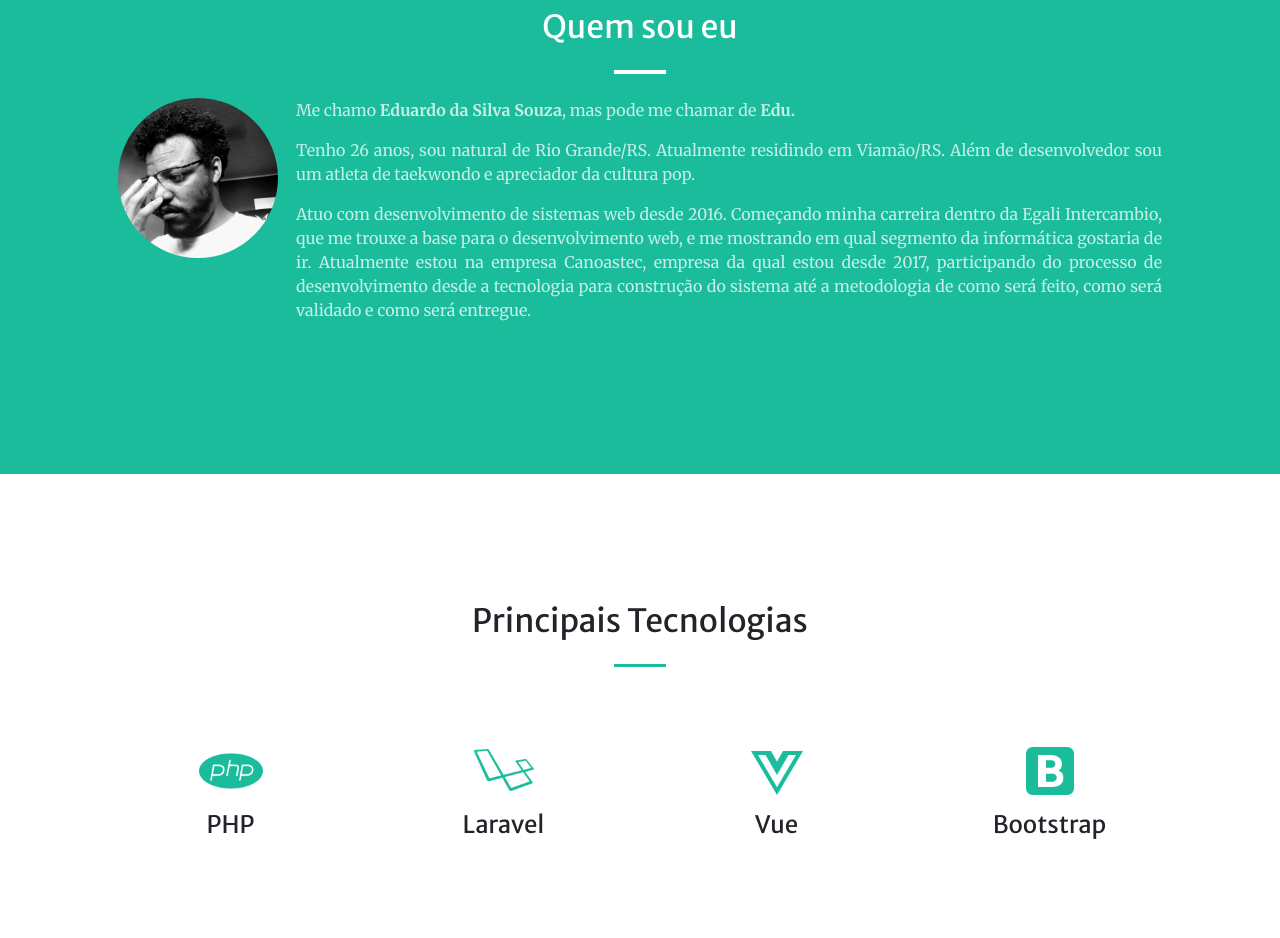
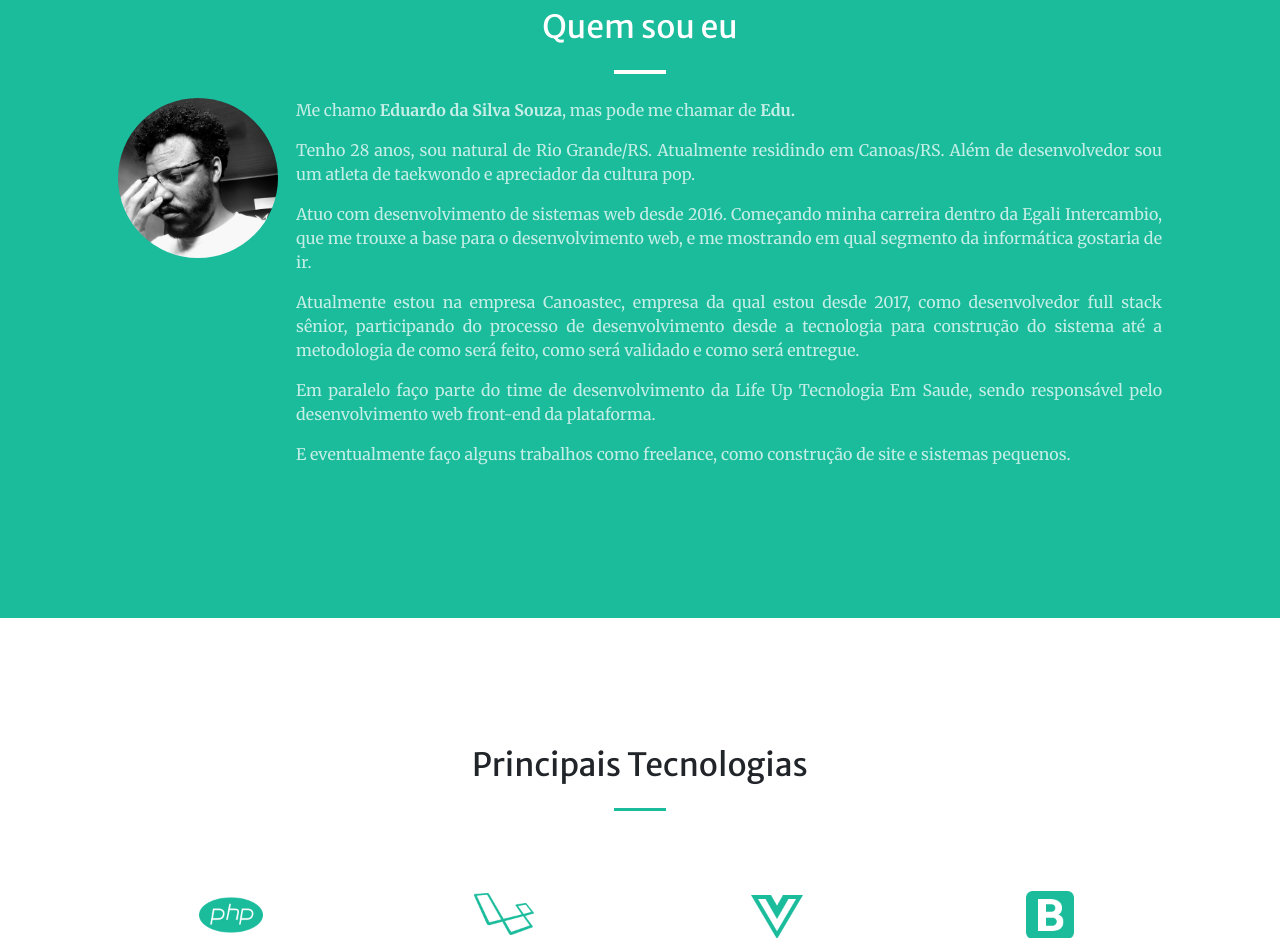
Before and after one commit to edusouza96/edusouza96.github.io, a plain HTML site: page index.html in a window 1280 px wide. Shown: the part 920-1858 px from the top of the page. Drawn offline with nearby package versions, Linux system fonts and the light colour scheme; some packages are replaced by stand-ins of ours; a script that the page names is missing.

Commit message:
Update index.html

```diff
--- a/index.html
+++ b/index.html
@@ -68,16 +68,24 @@
                         <div class="text-white-75 mb-4 text-justify">
                             <p>Me chamo <strong>Eduardo da Silva Souza</strong>, mas pode me chamar de <strong>Edu.</strong></p>
                             <p>
-                                Tenho 26 anos, sou natural de Rio Grande/RS. Atualmente residindo em Viamão/RS.
+                                Tenho 28 anos, sou natural de Rio Grande/RS. Atualmente residindo em Canoas/RS.
                                 Além de desenvolvedor sou um atleta de taekwondo e apreciador da cultura pop.
                             </p>
                             <p>
                                 Atuo com desenvolvimento de sistemas web desde 2016.
                                 Começando minha carreira dentro da Egali Intercambio, que me trouxe a base para o desenvolvimento web,
                                 e me mostrando em qual segmento da informática gostaria de ir.
-                                Atualmente estou na empresa Canoastec, empresa da qual estou desde 2017, participando do
-                                processo de desenvolvimento desde a tecnologia para construção do sistema até a metodologia
-                                de como será feito, como será validado e como será entregue.
+
+                            </p>
+                            <p>
+                                Atualmente estou na empresa Canoastec, empresa da qual estou desde 2017, como desenvolvedor full stack sênior, participando do
+                                processo de desenvolvimento desde a tecnologia para construção do sistema até a metodologia de como será feito, como será validado e como será entregue.
+                            </p>
+                            <p>
+                                Em paralelo faço parte do time de desenvolvimento da Life Up Tecnologia Em Saude, sendo responsável pelo desenvolvimento web front-end da plataforma.
+                            </p>
+                            <p>
+                                E eventualmente faço alguns trabalhos como freelance, como construção de site e sistemas pequenos.
                             </p>
                         </div>
                     </div>
```
